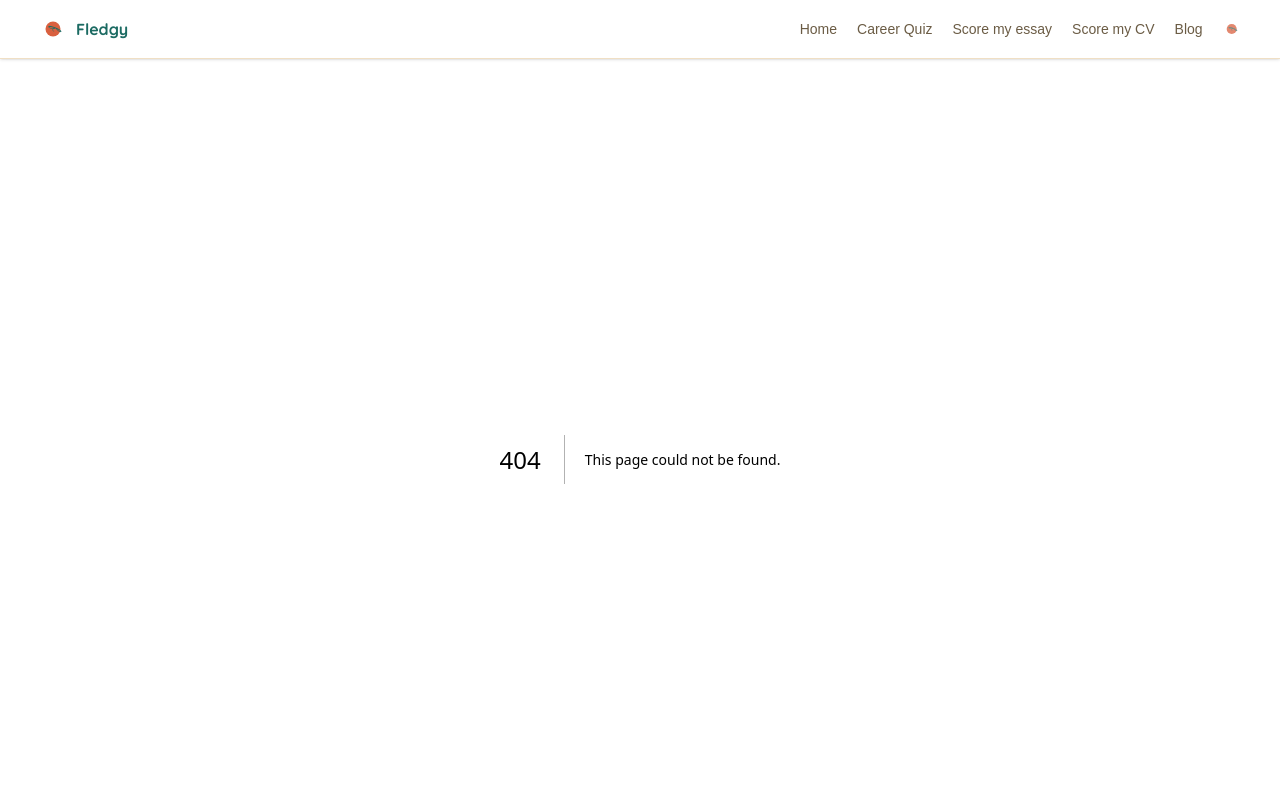
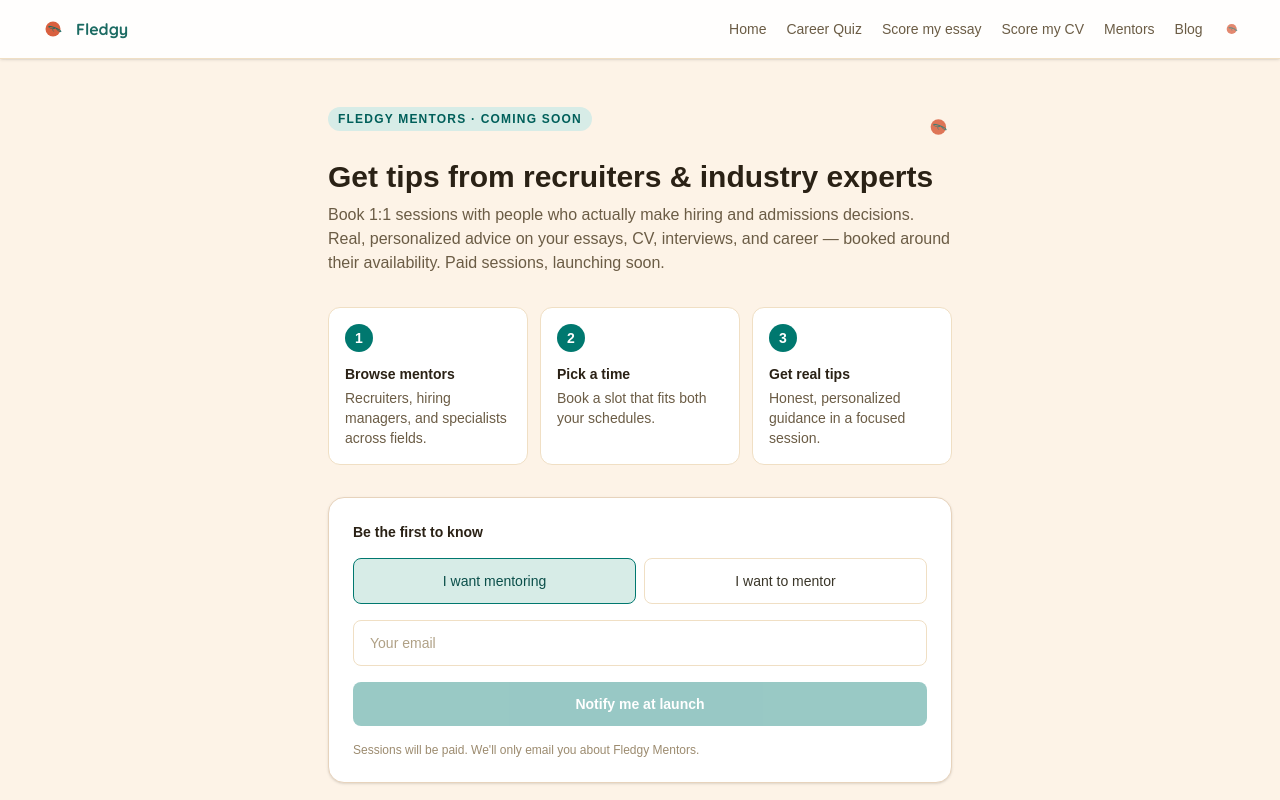
Before and after one commit to arsh-da-pers/Fledgy, a Next.js app: page /mentors in a window 1280 px wide. Before the commit this address had no page. Shown: the top 800 px of the page. Built offline with nearby package versions, Linux system fonts and the light colour scheme.

Commit message:
Add Fledgy Mentors waitlist page (seeker + expert capture), nav, sitemap, API

```diff
--- /dev/null
+++ b/src/app/api/mentors/route.ts
@@ -0,0 +1,46 @@
+import { NextRequest, NextResponse } from "next/server";
+import { logFeedback } from "@/lib/logFeedback";
+import { isValidEmail } from "@/lib/usage";
+
+export const runtime = "nodejs";
+
+export async function POST(req: NextRequest) {
+  try {
+    const { email, role, name, expertise } = await req.json();
+
+    if (!email || !isValidEmail(email)) {
+      return NextResponse.json(
+        { error: "Please enter a valid email." },
+        { status: 400 }
+      );
+    }
+    if (role !== "seeker" && role !== "mentor") {
+      return NextResponse.json(
+        { error: "Please choose whether you want mentoring or want to mentor." },
+        { status: 400 }
+      );
+    }
+    if (role === "mentor" && (!expertise || String(expertise).trim().length < 2)) {
+      return NextResponse.json(
+        { error: "Please tell us your field or area of expertise." },
+        { status: 400 }
+      );
+    }
+
+    logFeedback({
+      tool: "waitlist",
+      hitTool: "mentors",
+      role,
+      name: name ? String(name).trim() : undefined,
+      expertise: expertise ? String(expertise).trim() : undefined,
+      email,
+    });
+
+    return NextResponse.json({ ok: true });
+  } catch {
+    return NextResponse.json(
+      { error: "Something went wrong. Please try again." },
+      { status: 500 }
+    );
+  }
+}
--- /dev/null
+++ b/src/app/mentors/layout.tsx
@@ -0,0 +1,16 @@
+import type { Metadata } from "next";
+
+export const metadata: Metadata = {
+  title: "Fledgy Mentors — 1:1 Sessions with Recruiters & Experts",
+  description:
+    "Book paid 1:1 sessions with recruiters and industry experts for honest tips on your essays, CV, interviews, and career. Join the Fledgy Mentors waitlist.",
+  alternates: { canonical: "/mentors" },
+};
+
+export default function MentorsLayout({
+  children,
+}: {
+  children: React.ReactNode;
+}) {
+  return children;
+}
--- /dev/null
+++ b/src/app/mentors/page.tsx
@@ -0,0 +1,204 @@
+"use client";
+
+import { useEffect, useState } from "react";
+import Mark from "@/components/Mark";
+
+type Role = "seeker" | "mentor";
+
+export default function MentorsPage() {
+  const [email, setEmail] = useState("");
+  const [role, setRole] = useState<Role>("seeker");
+  const [name, setName] = useState("");
+  const [expertise, setExpertise] = useState("");
+  const [submitting, setSubmitting] = useState(false);
+  const [error, setError] = useState<string | null>(null);
+  const [done, setDone] = useState(false);
+
+  useEffect(() => {
+    const saved = window.localStorage.getItem("fledgy_email");
+    if (saved) setEmail(saved);
+  }, []);
+
+  const emailValid = /^[^\s@]+@[^\s@]+\.[^\s@]+$/.test(email.trim());
+  const valid =
+    emailValid && (role === "seeker" || expertise.trim().length > 1);
+
+  async function handleSubmit(e: React.FormEvent) {
+    e.preventDefault();
+    setSubmitting(true);
+    setError(null);
+    try {
+      window.localStorage.setItem("fledgy_email", email);
+      const res = await fetch("/api/mentors", {
+        method: "POST",
+        headers: { "Content-Type": "application/json" },
+        body: JSON.stringify({ email, role, name, expertise }),
+      });
+      const data = await res.json();
+      if (!res.ok) throw new Error(data.error || "Something went wrong.");
+      setDone(true);
+    } catch (err) {
+      setError(err instanceof Error ? err.message : "Something went wrong.");
+    } finally {
+      setSubmitting(false);
+    }
+  }
+
+  return (
+    <main className="flex flex-1 flex-col items-center bg-[#fdf3e7]">
+      <div className="w-full max-w-2xl px-6 py-12">
+        <div className="flex items-start justify-between">
+          <span className="inline-block rounded-full bg-[#d7ece7] px-2.5 py-1 text-xs font-bold tracking-widest text-teal-800">
+            FLEDGY MENTORS · COMING SOON
+          </span>
+          <Mark size={40} opacity={0.85} />
+        </div>
+        <h1 className="mt-3 text-3xl font-semibold text-[#2a2115]">
+          Get tips from recruiters &amp; industry experts
+        </h1>
+        <p className="mt-2 text-[#6b5c45]">
+          Book 1:1 sessions with people who actually make hiring and admissions
+          decisions. Real, personalized advice on your essays, CV, interviews,
+          and career — booked around their availability. Paid sessions,
+          launching soon.
+        </p>
+
+        {/* How it works */}
+        <div className="mt-8 grid gap-3 sm:grid-cols-3">
+          {[
+            {
+              n: "1",
+              t: "Browse mentors",
+              d: "Recruiters, hiring managers, and specialists across fields.",
+            },
+            {
+              n: "2",
+              t: "Pick a time",
+              d: "Book a slot that fits both your schedules.",
+            },
+            {
+              n: "3",
+              t: "Get real tips",
+              d: "Honest, personalized guidance in a focused session.",
+            },
+          ].map((s) => (
+            <div
+              key={s.n}
+              className="rounded-xl border border-[#f0dfc4] bg-white p-4"
+            >
+              <span className="flex h-7 w-7 items-center justify-center rounded-full bg-teal-700 text-sm font-bold text-white">
+                {s.n}
+              </span>
+              <p className="mt-3 text-sm font-semibold text-[#2a2115]">{s.t}</p>
+              <p className="mt-1 text-sm text-[#6b5c45]">{s.d}</p>
+            </div>
+          ))}
+        </div>
+
+        {/* Waitlist card */}
+        <div className="mt-8 rounded-2xl border border-[#e7d3bc] bg-white p-6 shadow-sm">
+          {done ? (
+            <div className="text-center">
+              <Mark size={44} opacity={0.9} className="mx-auto" />
+              <p className="mt-4 text-lg font-semibold text-[#2a2115]">
+                {role === "mentor"
+                  ? "Thanks for applying!"
+                  : "You're on the list!"}
+              </p>
+              <p className="mt-1 text-sm text-[#6b5c45]">
+                {role === "mentor"
+                  ? "We'll be in touch about mentoring on Fledgy."
+                  : "We'll email you the moment mentors go live."}
+              </p>
+            </div>
+          ) : (
+            <form onSubmit={handleSubmit} className="space-y-4">
+              <p className="text-sm font-semibold text-[#2a2115]">
+                Be the first to know
+              </p>
+
+              <div className="grid gap-2 sm:grid-cols-2">
+                {[
+                  { value: "seeker", label: "I want mentoring" },
+                  { value: "mentor", label: "I want to mentor" },
+                ].map((r) => (
+                  <button
+                    key={r.value}
+                    type="button"
+                    onClick={() => setRole(r.value as Role)}
+                    className={`rounded-lg border px-4 py-3 text-center text-sm transition ${
+                      role === r.value
+                        ? "border-teal-700 bg-[#d7ece7] font-medium text-teal-900"
+                        : "border-[#f0dfc4] bg-white text-[#3a3629] hover:border-[#bcd8d1]"
+                    }`}
+                  >
+                    {r.label}
+                  </button>
+                ))}
+              </div>
+
+              {role === "mentor" && (
+                <div className="grid gap-3 sm:grid-cols-2">
+                  <input
+                    className="rounded-lg border border-[#f0dfc4] bg-white px-4 py-3 text-sm text-[#2a2115] placeholder-[#b0a186] focus:border-teal-700 focus:outline-none"
+                    placeholder="Your name (optional)"
+                    value={name}
+                    onChange={(e) => setName(e.target.value)}
+                  />
+                  <input
+                    className="rounded-lg border border-[#f0dfc4] bg-white px-4 py-3 text-sm text-[#2a2115] placeholder-[#b0a186] focus:border-teal-700 focus:outline-none"
+                    placeholder="Your field (e.g. Tech recruiting)"
+                    value={expertise}
+                    onChange={(e) => setExpertise(e.target.value)}
+                  />
+                </div>
+              )}
+
+              <input
+                type="email"
+                className="w-full rounded-lg border border-[#f0dfc4] bg-white px-4 py-3 text-sm text-[#2a2115] placeholder-[#b0a186] focus:border-teal-700 focus:outline-none"
+                placeholder="Your email"
+                value={email}
+                onChange={(e) => setEmail(e.target.value)}
+                required
+              />
+
+              {error && <p className="text-xs text-red-600">{error}</p>}
+
+              <button
+                type="submit"
+                disabled={!valid || submitting}
+                className="w-full rounded-lg bg-teal-700 px-4 py-3 text-sm font-semibold text-white transition hover:bg-teal-800 disabled:opacity-40"
+              >
+                {submitting
+                  ? "Adding you…"
+                  : role === "mentor"
+                  ? "Apply to mentor"
+                  : "Notify me at launch"}
+              </button>
+              <p className="text-xs text-[#9c8b6f]">
+                Sessions will be paid. We&apos;ll only email you about Fledgy
+                Mentors.
+              </p>
+            </form>
+          )}
+        </div>
+
+        <div className="mt-10 grid gap-3 sm:grid-cols-2">
+          <a
+            href="/careers"
+            className="rounded-lg border border-[#c9b98a] px-4 py-3 text-center text-sm font-semibold text-[#8a6d2f] hover:bg-[#faf3e3]"
+          >
+            Try the career quiz →
+          </a>
+          <a
+            href="/cv"
+            className="rounded-lg border border-teal-600 px-4 py-3 text-center text-sm font-semibold text-teal-700 hover:bg-teal-50"
+          >
+            Score my CV →
+          </a>
+        </div>
+      </div>
+    </main>
+  );
+}
--- a/src/app/sitemap.ts
+++ b/src/app/sitemap.ts
@@ -4,7 +4,7 @@ import { getAllPosts } from "@/lib/blog";
 export default function sitemap(): MetadataRoute.Sitemap {
   const base = "https://fledgy.guide";
 
-  const staticEntries = ["", "/essay", "/cv", "/careers", "/blog"].map(
+  const staticEntries = ["", "/essay", "/cv", "/careers", "/mentors", "/blog"].map(
     (route) => ({
       url: `${base}${route}`,
       lastModified: new Date(),
--- a/src/components/Header.tsx
+++ b/src/components/Header.tsx
@@ -22,6 +22,9 @@ export default function Header() {
           <Link href="/cv" className="hover:text-teal-700">
             Score my CV
           </Link>
+          <Link href="/mentors" className="hover:text-teal-700">
+            Mentors
+          </Link>
           <Link href="/blog" className="hover:text-[#2a2115]">
             Blog
           </Link>
```
